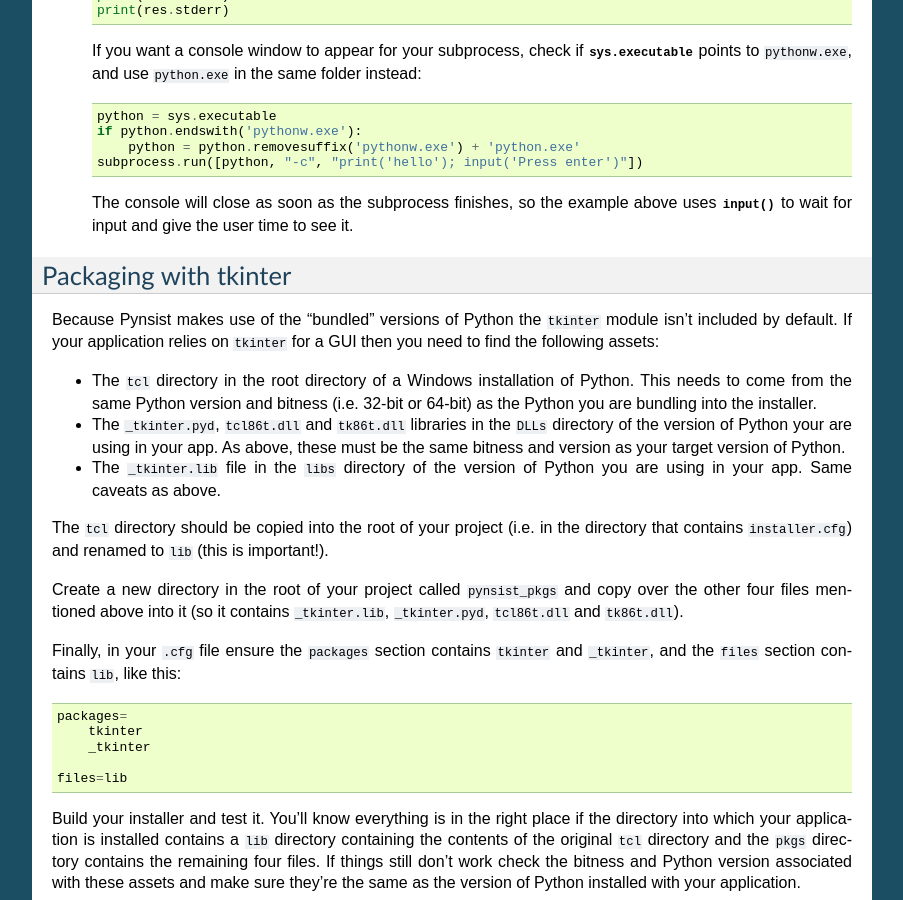
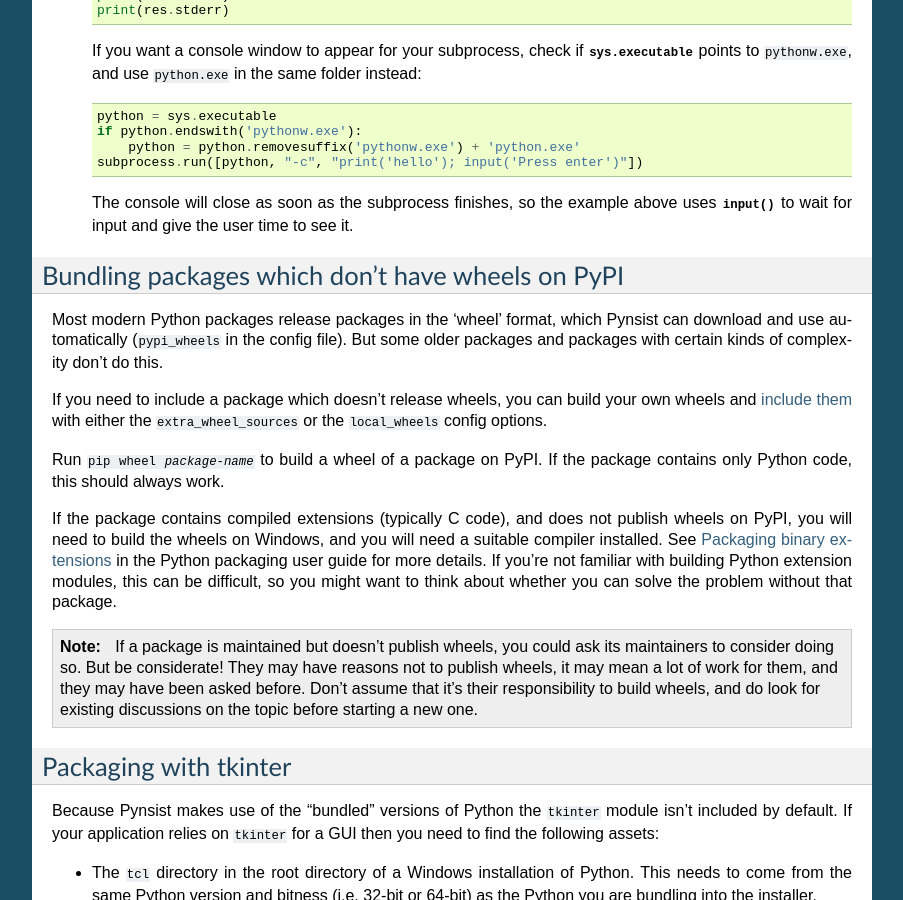
Before and after one commit to takluyver/pynsist, a Sphinx documentation site: the page built from doc/faq.rst, in a window 1280 px wide and 900 px high, scrolled down 1540 px. Shown: the whole window, without its empty margins (198-1101 px from the left). Built offline with Sphinx 7.4.7, drawn with Linux system fonts in a browser that asks for light colours; some of the changed text lies outside the part shown.

Commit message:
Add FAQ entry on using packages which don't publish wheels

```diff
--- a/doc/faq.rst
+++ b/doc/faq.rst
@@ -103,6 +103,40 @@ There are a few things to be aware of if your code needs to run a subprocess:
 
   The console will close as soon as the subprocess finishes, so the example
   above uses :func:`input` to wait for input and give the user time to see it.
+
+.. _faq-no-wheels:
+
+Bundling packages which don't have wheels on PyPI
+-------------------------------------------------
+
+Most modern Python packages release packages in the 'wheel' format, which
+Pynsist can download and use automatically (``pypi_wheels`` in the config file).
+But some older packages and packages with certain kinds of complexity don't do
+this.
+
+If you need to include a package which doesn't release wheels, you can build
+your own wheels and :ref:`include them <cfg_include>` with either the
+``extra_wheel_sources`` or the ``local_wheels`` config options.
+
+Run :samp:`pip wheel {package-name}` to build a wheel of a package on PyPI.
+If the package contains only Python code, this should always work.
+
+If the package contains compiled extensions (typically C code), and does not
+publish wheels on PyPI, you will need to build the wheels on Windows, and you
+will need a suitable compiler installed. See `Packaging binary extensions
+<https://packaging.python.org/guides/packaging-binary-extensions/>`_ in the
+Python packaging user guide for more details. If you're not familiar with
+building Python extension modules, this can be difficult, so you might want to
+think about whether you can solve the problem without that package.
+
+.. note::
+
+   If a package is maintained but doesn't publish wheels, you could ask its
+   maintainers to consider doing so. But be considerate! They may have reasons
+   not to publish wheels, it may mean a lot of work for them, and they may have
+   been asked before. Don't assume that it's their responsibility to build
+   wheels, and do look for existing discussions on the topic before starting a
+   new one.
 
 .. _faq-tkinter:
 
```
Also changed, not shown: doc/cfgfile.rst (+6 -2 lines).
